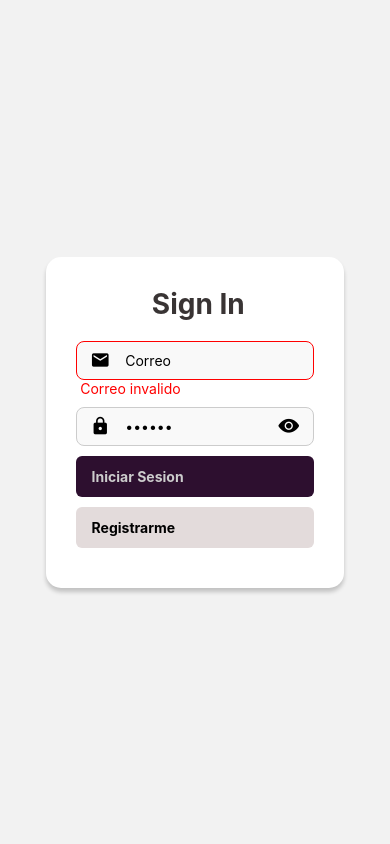
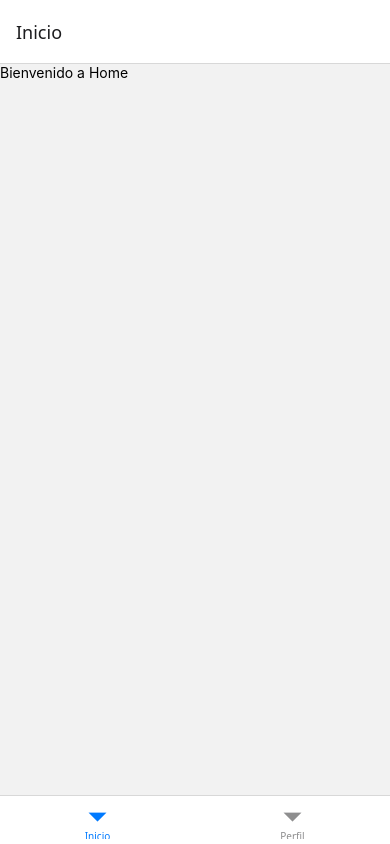
Before and after one commit to mjsalinas/ProyectoClase212, a React Native app in the folder MyBeautyApp/: screen /Tabs in a window 390 px wide. Built offline with nearby package versions, Linux system fonts and the light colour scheme.

Commit message:
implementacion de navegacion por tabs y navigationContainerRef para manejo de historial de stack

```diff
--- a/MyBeautyApp/App.tsx
+++ b/MyBeautyApp/App.tsx
@@ -1,9 +1,10 @@
 import { NavigationContainer } from "@react-navigation/native"
 import StackNavigator from "./src/navigation/StackNavigator"
+import { navigationRef } from "./src/navigation/NavigationService"
 
 export default function  App(){
   return (
-    <NavigationContainer>
+    <NavigationContainer ref={navigationRef}>
         <StackNavigator />
     </NavigationContainer>
   )
--- a/MyBeautyApp/package.json
+++ b/MyBeautyApp/package.json
@@ -10,6 +10,7 @@
   },
   "dependencies": {
     "@expo/vector-icons": "^15.0.2",
+    "@react-navigation/bottom-tabs": "^7.7.3",
     "@react-navigation/native": "^7.1.19",
     "@react-navigation/native-stack": "^7.6.1",
     "expo": "~54.0.13",
--- /dev/null
+++ b/MyBeautyApp/src/navigation/NavigationService.ts
@@ -0,0 +1,4 @@
+import { createNavigationContainerRef } from "@react-navigation/native";
+import { RootStackParamList } from "./StackNavigator";
+
+export const navigationRef = createNavigationContainerRef<RootStackParamList>();
--- a/MyBeautyApp/src/navigation/StackNavigator.tsx
+++ b/MyBeautyApp/src/navigation/StackNavigator.tsx
@@ -2,17 +2,20 @@ import React from 'react';
 import { createNativeStackNavigator } from "@react-navigation/native-stack";
 import LoginScreen from '../screens/LoginScreen';
 import HomeScreen from '../screens/HomeScreen';
+import TabsNavigator from './TabsNavigator';
 
 export type RootStackParamList = {
     Login: undefined,
-    Home: {email:string},
+    Tabs: {email:string},
 }
 const Stack = createNativeStackNavigator<RootStackParamList>();
+
 export default function StackNavigator() {
     return(
-        <Stack.Navigator initialRouteName='Login' screenOptions={{headerShown: false}}>
+        <Stack.Navigator initialRouteName='Login'
+                            screenOptions={{headerShown: false}}>
             <Stack.Screen name="Login" component={LoginScreen} />
-            <Stack.Screen name="Home" component={HomeScreen} />
+            <Stack.Screen name="Tabs" component={TabsNavigator} />
         </Stack.Navigator>
     );
 }
--- /dev/null
+++ b/MyBeautyApp/src/navigation/TabsNavigator.tsx
@@ -0,0 +1,19 @@
+import {createBottomTabNavigator} from '@react-navigation/bottom-tabs'
+import HomeScreen from '../screens/HomeScreen';
+import ProfileScreen from '../screens/ProfileScreen';
+
+export type TabsParamList = {
+    Home: undefined;
+    Profile: undefined;
+}
+
+const Tab = createBottomTabNavigator<TabsParamList>();
+
+export default function TabsNavigator() {
+    return(
+        <Tab.Navigator>
+            <Tab.Screen name="Home" component={HomeScreen} options={{title: 'Inicio'}}/>
+            <Tab.Screen name="Profile" component={ProfileScreen} options={{title: 'Perfil'}}/>
+        </Tab.Navigator>
+    );
+}
--- a/MyBeautyApp/src/screens/HomeScreen.tsx
+++ b/MyBeautyApp/src/screens/HomeScreen.tsx
@@ -1,16 +1,10 @@
-import { NativeStackScreenProps } from "@react-navigation/native-stack";
 import { View, Text } from "react-native";
-import { RootStackParamList } from "../navigation/StackNavigator";
 
-type Props = NativeStackScreenProps<RootStackParamList, 'Home'>;
-
-export default function HomeScreen({route}: Props) {
-    const { email } = route.params;
+export default function HomeScreen({route}: any) {
 
     return(
         <View>
-            <Text>Bienvenido</Text>
-            <Text>Correo: {email}</Text>
+            <Text>Bienvenido a Home</Text>
         </View>
     )
 }
--- a/MyBeautyApp/src/screens/LoginScreen.tsx
+++ b/MyBeautyApp/src/screens/LoginScreen.tsx
@@ -8,7 +8,7 @@ export default function LoginScreen({navigation} : any) {
 
   const handleLogin = () => {
     try {
-        navigation.navigate('Home', {email});
+        navigation.navigate('Tabs');
     } catch (error) {
         console.log(error);
     }
--- /dev/null
+++ b/MyBeautyApp/src/screens/ProfileScreen.tsx
@@ -0,0 +1,32 @@
+import { View, Text } from "react-native";
+import CustomButton from "../components/CustomButton";
+import { navigationRef } from "../navigation/NavigationService";
+
+export default function ProfileScreen({navigation}: any){
+
+const handleLogout = () =>{
+    if (navigationRef.isReady()){
+        navigationRef.reset({
+            //indice del arreglo, que indica la vista actual al momento de reiniciar el stack de navegacion
+            index: 0,
+            //es un array de objetos, cada uno de estos representa cada ruta que conformara el nuevo stack de navegacion
+            routes: [{name: 'Login'}],
+        })
+    }
+
+}
+    return(
+    <View>
+        {/* implementacion correcta de redefinicion de navegacion desde un componente externo  */}
+        <Text>Pantalla de Perfil</Text>
+        <CustomButton title="Cerrar Sesion"
+        onPress={handleLogout}/>
+
+        //intento fallido de redefinicion de stack de navegacion
+     <CustomButton title="Ir a login"
+        onPress={()=>{
+            navigation.navigate('Login');
+        }}/>
+
+    </View>)
+}
```
Also changed, not shown: 1 other file (tests, documents, lock files or other folders).
